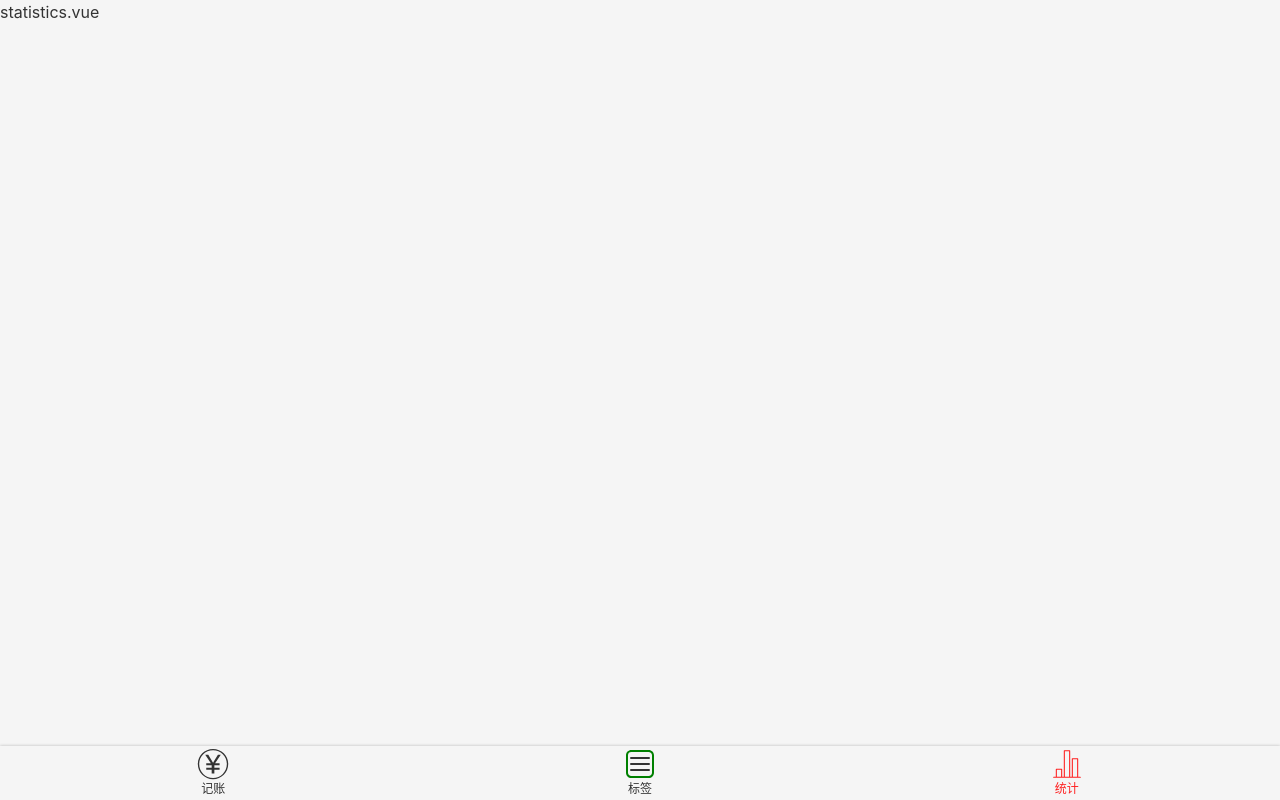
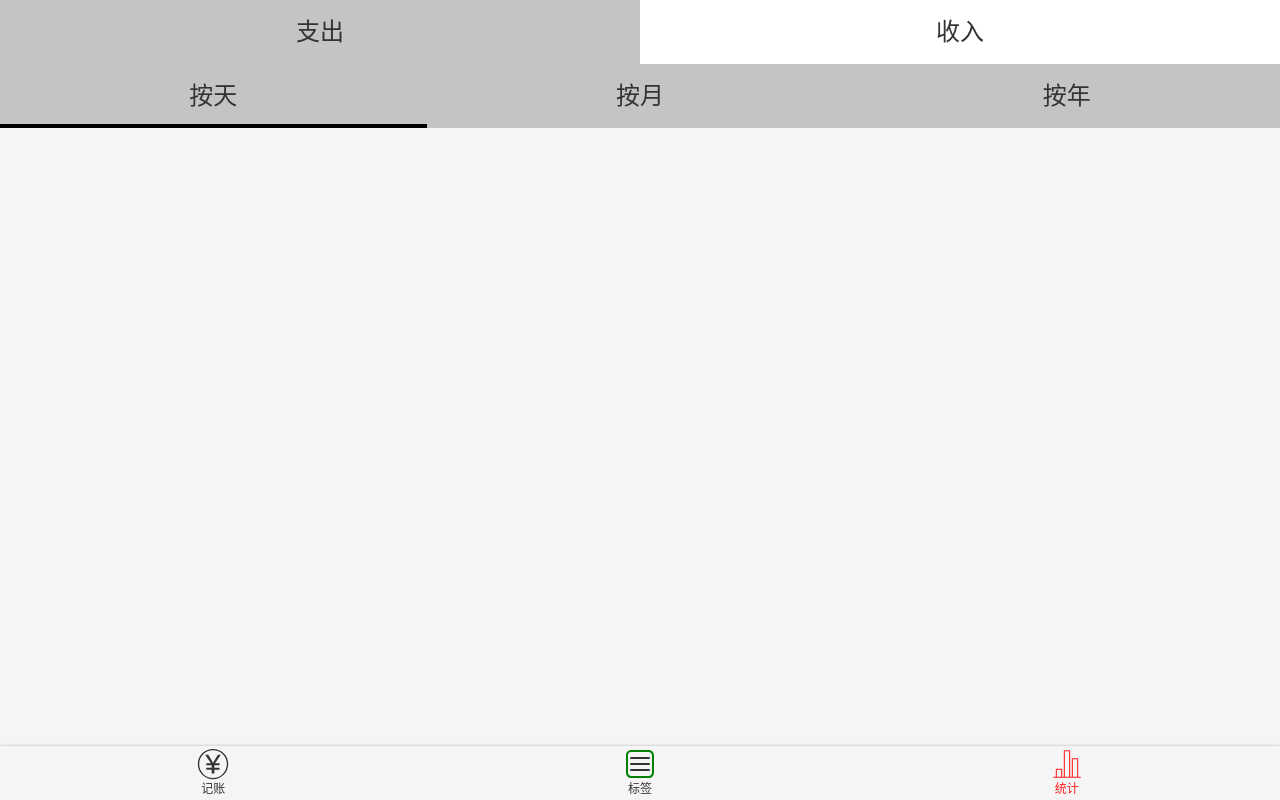
Before and after one commit to viabytsai/moneymanger, a Vue app: page /#/Statistics in a window 1280 px wide. Built offline with nearby package versions, Linux system fonts and the light colour scheme.

Commit message:
抽离Tabs,使用在statistics中

```diff
--- a/src/components/Money/Types.vue
+++ b/src/components/Money/Types.vue
@@ -1,10 +1,10 @@
 <template>
   <div>
     <ul class="types">
-      <li :class="value ==='-' && 'selected'"
+      <li :class="{selected: value==='-',[classPrefix+'-item']: classPrefix}"
           @click="selectType('-')">支出
       </li>
-      <li :class="value ==='+' && 'selected'"
+      <li :class="{selected: value==='+',[classPrefix+'-item']: classPrefix}"
           @click="selectType('+')">收入</li>
     </ul>
   </div>
@@ -15,7 +15,8 @@
 import {Component, Prop, Watch} from 'vue-property-decorator';
 @Component
 export default class Types extends Vue {
-  @Prop() readonly value!:string;
+  @Prop(String) readonly value!:string;
+  @Prop(String) classPrefix?:string;
   selectType(type: string) {
     if (type !== '-' && type !== '+') {
       throw new Error('type is unknown');
--- /dev/null
+++ b/src/components/Tabs.vue
@@ -0,0 +1,54 @@
+<template>
+  <ul class="tabs">
+   <li v-for="item in dataSource" :key="item.value"
+       :class="{selected:item.value===value,[classPrefix+'-tabs-item']: classPrefix}"
+       @click="select(item)">{{item.text}}</li>
+    <!--当我此时的value等于你选中的value的时候-->
+  </ul>
+</template>
+
+<script lang='ts'>
+import Vue from 'vue';
+import {Component, Prop} from 'vue-property-decorator';
+
+type DataSourceItem = {text:string,value:string}
+@Component
+export default class Tabs extends Vue {
+  @Prop(String) readonly value!:string; // 选中哪一项
+  @Prop(String) classPrefix?:string; // 选中类的前缀
+  @Prop({required:true,type:Array})
+  dataSource!:DataSourceItem[]
+
+   select(item:DataSourceItem){
+    this.$emit('update:value',item.value)
+  }
+}
+</script>
+
+<style lang='scss' scoped>
+.tabs {
+  background: #c4c4c4;
+  display: flex;
+  text-align: center;
+  font-size: 24px;
+
+  > li {
+    width: 50%;
+    height: 64px;
+    display: flex;
+    justify-content: center;
+    align-items: center;
+    position: relative;
+
+    &.selected::after {
+      content: "";
+      position: absolute;
+      bottom: 0;
+      left: 0;
+      height: 4px;
+      width: 100%;
+      background: black;
+    }
+  }
+}
+</style>
--- a/src/views/Statistics.vue
+++ b/src/views/Statistics.vue
@@ -1,15 +1,43 @@
 <template>
   <Layout>
-    <p>statistics.vue</p>
+    <Tabs :data-source="typeList" :value.sync="type" class-prefix="type"/>
+    <Tabs :data-source="intervalList" :value.sync="interval" class-prefix="interval"/>
   </Layout>
 </template>
 
 <script lang='ts'>
-export default {
-  name: 'Statistics',
-};
+import Types from '@/components/Money/Types.vue';
+import Vue from 'vue';
+import {Component} from 'vue-property-decorator';
+import Tabs from '@/components/Tabs.vue';
+
+@Component({
+  components: {Tabs, Types},
+})
+export default class Statistics extends Vue {
+  type = '-';
+  interval = 'day';
+  intervalList = [
+    {text: '按天', value: 'day'},
+    {text: '按月', value: 'month'},
+    {text: '按年', value: 'year'},
+  ];
+  typeList = [
+    {text: '支出', value: '-'},
+    {text: '收入', value: '+'}
+  ];
+}
 </script>
 
 <style lang='scss' scoped>
+::v-deep .type-tabs-item {
+  background: white;
+  &.selected {
+    background: #c4c4c4;
 
+    &::after {
+      display: none;
+    }
+  }
+}
 </style>
```
